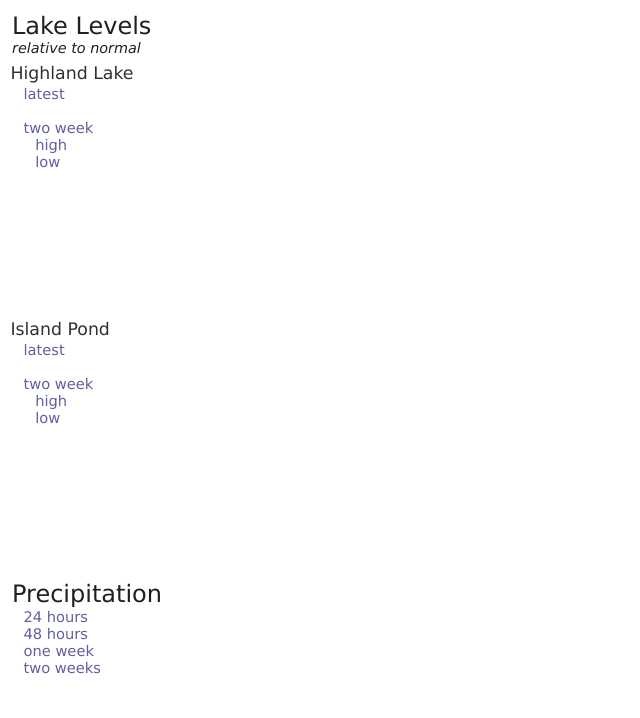
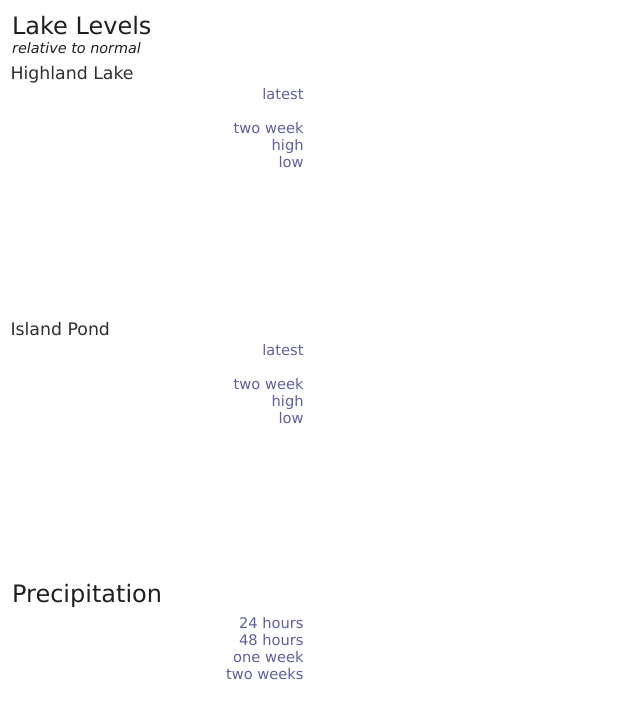
Before and after one commit to girapet/lakelevels, a plain HTML site: page index.html in a window 1280 px wide. Shown: the whole page, without its empty margins (0-640 px from the left). Drawn offline with Linux system fonts and the light colour scheme; no server answers.

Commit message:
fixed service worker, style improvements

```diff
--- a/css/index.css
+++ b/css/index.css
@@ -17,6 +17,10 @@ body {
   width: calc(100% - 25px);
   display: flex;
   flex-direction: column;
+}
+
+#precipitation {
+  margin-top: 0.4em;
 }
 
 .title {
@@ -61,7 +65,9 @@ body {
   box-sizing: border-box;
   padding-left: 1.6em;
   color: #6060A0;
-  width: 30%;
+  width: 25%;
+  text-align: right;
+  padding-right: 0.7em;
 }
 
 .cell:nth-child(2) {
```
Also changed, not shown: sw.js (+6 -1 lines).
